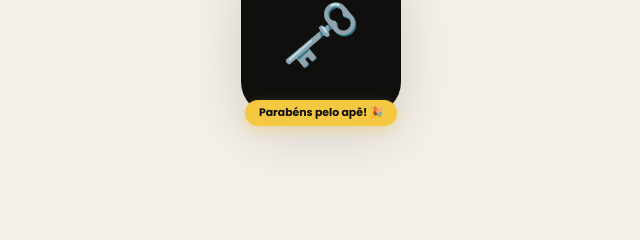
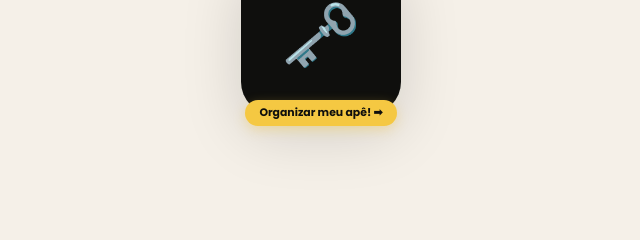
Before and after one commit to anakarolinaiclube-ux/meuape, a plain HTML site: page index.html in a window 1280 px wide. Shown: the part 316-556 px from the top of the page, 319-959 px from the left. Drawn offline with Linux system fonts and the light colour scheme.

Commit message:
Update index.html

```diff
--- a/index.html
+++ b/index.html
@@ -605,7 +605,7 @@ body{font-family:'Poppins',sans-serif;color:var(--text);display:flex;justify-con
       <div class="illo-wrap">
         <div class="illo-box">
           🗝️
-          <div class="illo-pill">Parabéns pelo apê! 🎉</div>
+          <div class="illo-pill">Organizar meu apê! ➡︎</div>
         </div>
       </div>
     </div>
```
